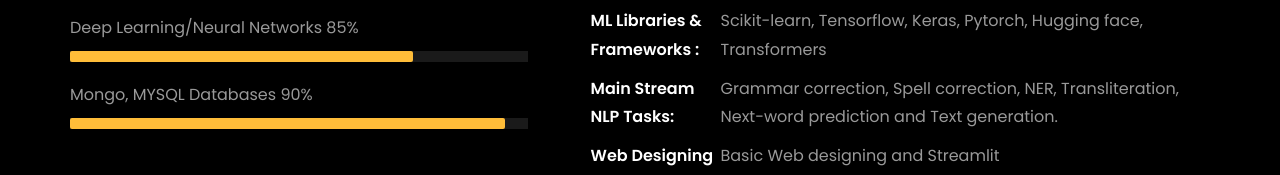
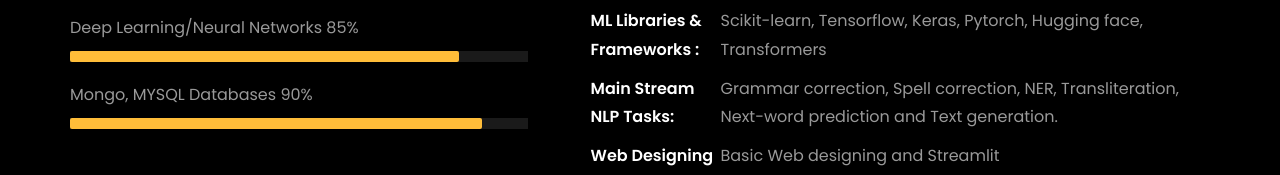
Before and after one commit to andevishnuvardhan/Portfolio-Website, a plain HTML site: page index.html in a window 1280 px wide. Shown: the part 1302-1477 px from the top of the page. Drawn offline with Linux system fonts and the light colour scheme; files whose address does not match are found by name.

```diff
--- a/index.html
+++ b/index.html
@@ -249,13 +249,13 @@
 
 									<span>Deep Learning/Neural Networks</span> <span class="pull-right">85%</span>
 									<div class="progress">
-										<div class="progress-bar" role="progressbar" style="width: 75%" aria-valuenow="85" aria-valuemin="0"
+										<div class="progress-bar" role="progressbar" style="width: 85%" aria-valuenow="85" aria-valuemin="0"
 											aria-valuemax="100"></div>
 									</div>
 
 									<span>Mongo, MYSQL Databases</span> <span class="pull-right">90%</span>
 									<div class="progress">
-										<div class="progress-bar" role="progressbar" style="width: 95%" aria-valuenow="80" aria-valuemin="0"
+										<div class="progress-bar" role="progressbar" style="width: 90%" aria-valuenow="80" aria-valuemin="0"
 											aria-valuemax="100"></div>
 									</div>
 								</div>
```
